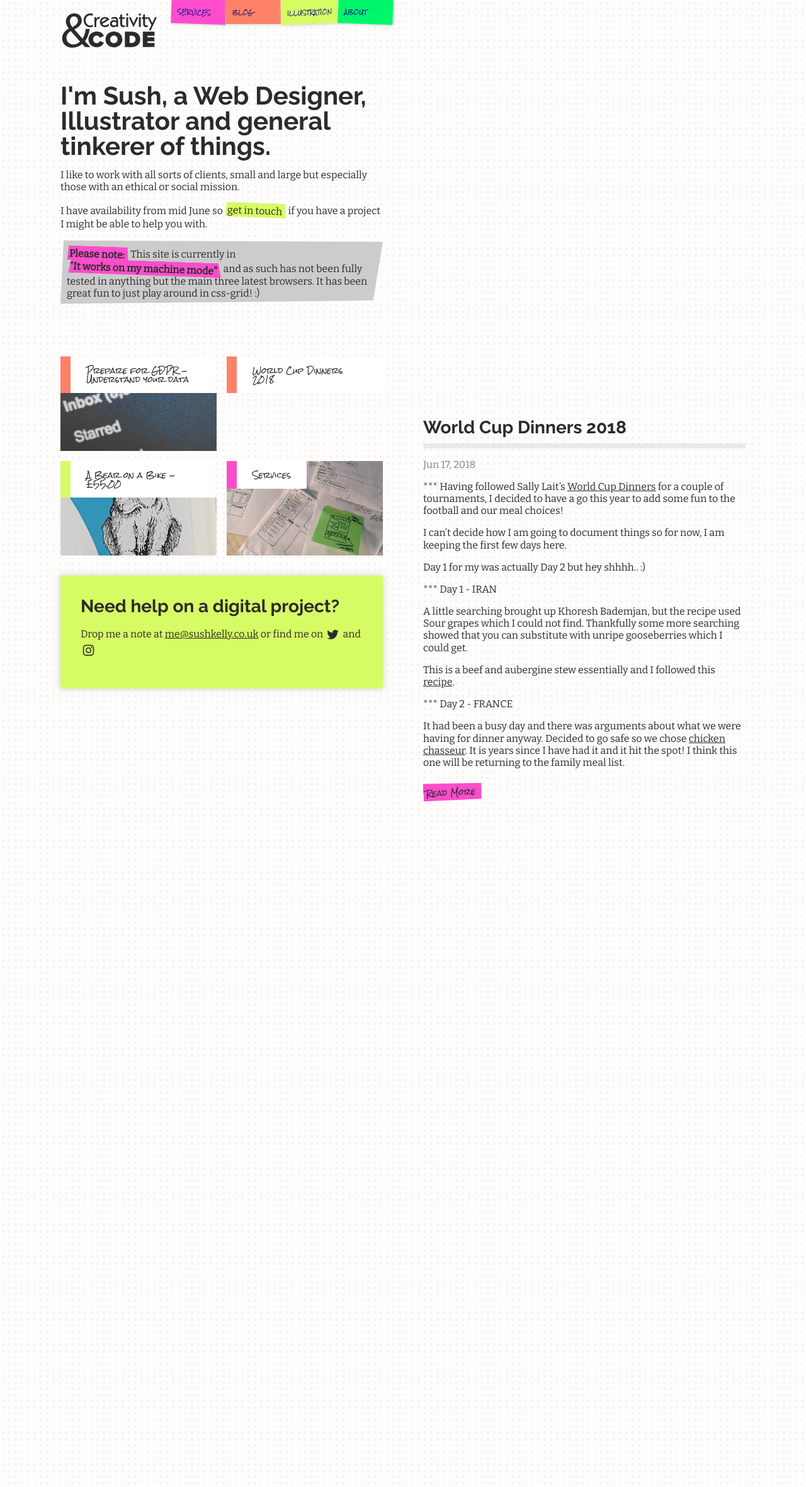
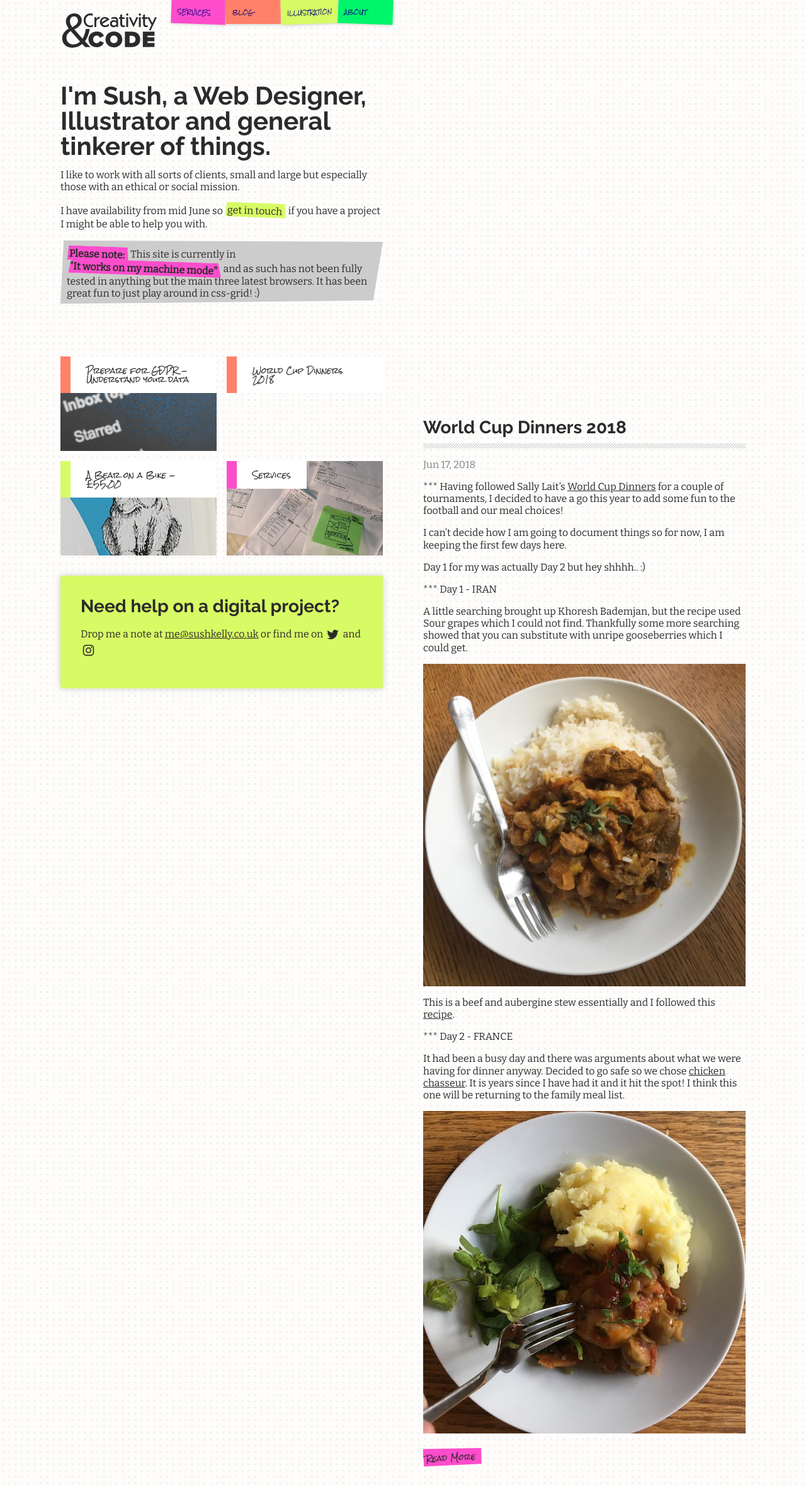
Before and after one commit to maxray/maxray.github.io, a Jekyll site: the page built from index.html, in a window 1280 px wide. Shown: the whole page at 63% size. Built offline with Jekyll 4.4.1, drawn with Linux system fonts in a browser that asks for light colours.

Commit message:
Updated World Cup Dinners 2018

```diff
--- a/_posts/2018-06-17-world-cup-dinners-2018.markdown
+++ b/_posts/2018-06-17-world-cup-dinners-2018.markdown
@@ -15,9 +15,13 @@ Day 1 for my was actually Day 2 but hey shhhh..  :)
 
 A little searching brought up Khoresh Bademjan, but the recipe used Sour grapes which I could not find. Thankfully some more searching showed that you can substitute with unripe gooseberries which I could get.
 
+![bedemjan.jpg](/uploads/bedemjan.jpg)
+
 This is a beef and aubergine stew essentially and I followed this [recipe](https://persianmama.com/khoresh-bademjan-persian-eggplant-stew-with-beef/).
 
 
 *** Day 2 - FRANCE
 
 It had been a busy day and there was arguments about what we were having for dinner anyway. Decided to go safe so we chose [chicken chasseur](https://www.bbc.com/food/recipes/_chicken_chasseur_with_19163). It is years since I have had it and it hit the spot! I think this one will be returning to the family meal list.
+
+![chickenchass.jpg](/uploads/chickenchass.jpg)
```
